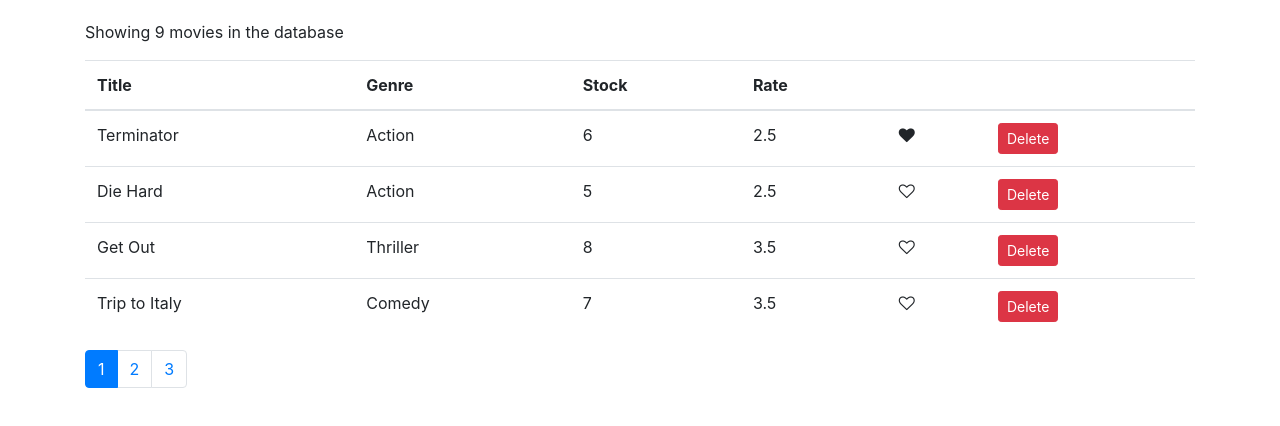
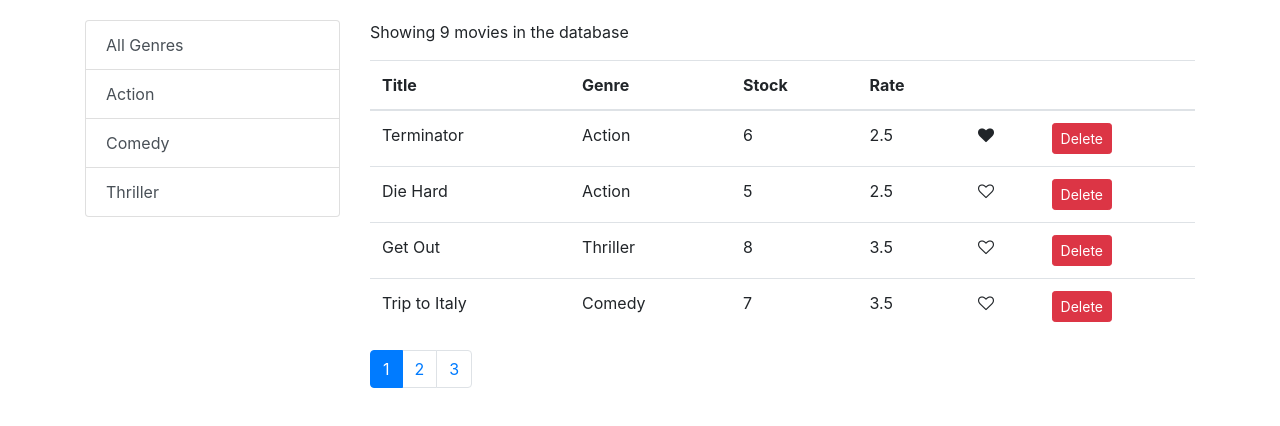
Before and after one commit to sepehr-amooei/React-vidly-project-, a React (Create React App) app: page / in a window 1280 px wide. Shown: the top 426 px of the page. Built offline with nearby package versions, Linux system fonts and the light colour scheme.

Commit message:
List group component

```diff
--- a/src/components/common/like.jsx
+++ b/src/components/common/like.jsx
@@ -1,9 +1,13 @@
 import React from 'react';
+import PropTypes from 'prop-types';
 
 const Like = ({liked, onClick}) => {
  let classes = "fa fa-heart"
  if (!liked) classes += "-o";
  return (<i className={classes} onClick={onClick} style={ {cursor : 'pointer'} } aria-hidden="true"></i> );
 }
-
+ Like.prototypes= {
+ liked: PropTypes.bool.isRequired,
+ onClick: PropTypes.func.isRequired
+}
 export default Like;
--- a/src/components/common/listGroup.jsx
+++ b/src/components/common/listGroup.jsx
@@ -21,3 +21,22 @@
 //   valueProperty: "_id"
 // };
 // export default ListGroup;
+
+import React from 'react';
+
+const ListGroup = ({items, textProperty, valueProperty, selectedItem, onItemSelect})=> {
+ return (
+  <div className="list-group">
+      {items.map(item => <button key={item[valueProperty]} type="button"
+        className={item === selectedItem? "list-group-item list-group-item-action active" : "list-group-item list-group-item-action"}
+        onClick={() => onItemSelect(item)}>{item[textProperty]}</button>)}
+  </div>
+  );
+}
+
+ListGroup.defaultProps = {
+ textProperty: 'name',
+ valueProperty: '_id'
+};
+
+export default  ListGroup ;
--- a/src/components/common/pagination.jsx
+++ b/src/components/common/pagination.jsx
@@ -1,5 +1,6 @@
 import React from 'react';
 import _ from 'lodash';
+import PropTypes from 'prop-types';
 
 const Pagination = ({ itemCount, pageSize, currentPage, onPageChange }) => {
  const pageCount = Math.ceil(itemCount / pageSize);
@@ -7,11 +8,17 @@ const Pagination = ({ itemCount, pageSize, currentPage, onPageChange }) => {
  const page = _.range(1, pageCount + 1);
  return (
   <nav aria-label="...">
-   <ul class="pagination">
-    {page.map( p => <li class={currentPage === p ? "page-item active" : "page-item" } onClick= {() => onPageChange(p)}><button class="page-link" href="#">{p}</button></li>)}
+   <ul className="pagination">
+    {page.map( p => <li key={p} className={currentPage === p ? "page-item active" : "page-item" } ><button onClick= {() => onPageChange(p)} className="page-link" href="#">{p}</button></li>)}
   </ul>
 </nav>
   );
 }
 
+Pagination.prototypes= {
+ itemCount: PropTypes.number.isRequired,
+ pageSize:PropTypes.number.isRequired,
+ currentPage: PropTypes.number.isRequired,
+ onPageChange: PropTypes.func.isRequired
+}
 export default Pagination;
--- a/src/components/movies.jsx
+++ b/src/components/movies.jsx
@@ -1,141 +1,64 @@
-// import React, { Component } from 'react';
-
-// import { getMovies } from '../services/fakeMovieService';
-// import Like from './common/like';
-// import Pagination from './common/pagination';
-// import paginated from '../utils/paginate';
-// import { getGenres } from '../services/fakeGenreService';
-// import ListGroup from './common/listGroup';
-
-
-// class Movies extends Component {
-//   state = {
-//     movies: [],
-//     currentPage : 1,
-//     genres: [],
-//     pageSize: 4,
-//   }
-//   componentDidMount() {
-//   const genres = [{ name: 'all Generes' }, ...getGenres()];
-//   this.setState({movies: getMovies() , genres})
-// }
-
-//   handleDelete = item => {
-//   const movies = this.state.movies.filter(m => m._id !== item._id);
-//   this.setState({
-//     movies,
-//   })
-//   }
-//   handleLike = item => {
-//     const movies = [...this.state.movies];
-//     const index = movies.indexOf(item);
-//     movies[index] = { ...item };
-//     movies[index].liked = !movies[index].liked;
-//     this.setState({ movies });
-//   }
-//   handlePageChange = (pageIndex) => {
-//     this.setState({ currentPage: pageIndex });
-//   }
-//   handleGenreSelect = (genre) => {
-//     this.setState({ selectedGenre: genre, currentPage: 1 });
-
-//   }
-//   render() {
-//     const { length: count } = this.state.movies;
-//     const { pageSize, currentPage, selectedGenre, movies:allMovies} = this.state;
-//     const filterd = selectedGenre && selectedGenre._id  ? allMovies.filter(m => m.genre._id === selectedGenre._id) : allMovies;
-//     const movies = paginated(filterd, pageSize , currentPage);
-
-//     if (count === 0) return <p>There are no movies in the databas</p>;
-//   return (
-//     <main className="container">
-//       <div class="row">
-//         <div className="col-3">
-//         <ListGroup
-//           items={this.state.genres}
-//           onItemSelect={this.handleGenreSelect}
-//           selectedItem = {this.state.selectedGenre}
-//           />
-//         </div>
-//         <div className="col">
-//           <p>Showing {filterd.length} movies in the database</p>
-//       <table className="table  table-lg">
-//         <thead >
-//         <tr>
-//           <th scope='col'>Title</th>
-//           <th scope='col'>Genre</th>
-//           <th scope='col'>stock</th>
-//           <th scope='col'>Rate</th>
-//           <th scope='col'></th>
-//           <th scope='col'></th>
-//         </tr>
-//         </thead>
-//         <tbody>{ this.renderList(movies) }</tbody>
-//         </table>
-//         <Pagination
-//           itemsCount={filterd.length}
-//           pageSize={pageSize}
-//           currentPage = {currentPage}
-//           onPageChange = {this.handlePageChange}
-//           />
-//           </div>
-//       </div>
-//     </main>
-//   );
-//   }
-//   renderList(movies) {
-//   return movies.map(item => {
-//     return (<tr key={item._id}>
-//     <td>{ item.title }</td>
-//     <td>{ item.genre.name}</td>
-//     <td>{ item.numberInStock }</td>
-//     <td>{item.dailyRentalRate}</td>
-//     <td><Like liked={ item.liked } onClick={() => this.handleLike(item)} /></td>
-//     <td><button onClick={() => this.handleDelete(item)} key={item._id} className='btn btn-danger btn-sm'>Delete</button></td>
-//     </tr>)
-//   })
-//   }
-// }
-// export default Movies;
 import React, { Component } from 'react';
 import { getMovies } from '../services/fakeMovieService';
+import { getGenres } from '../services/fakeGenreService';
 import Like from './common/like';
 import Pagination from './common/pagination';
+import ListGroup from './common/listGroup';
 import paginate from '../utils/paginate';
 
 class Movies extends Component {
   state = {
-    movies: getMovies(),
+    movies: [],
+    genres:[],
     pageSize: 4,
     currentPage: 1,
   }
+  componentDidMount() {
+    const genres = [{name:'All Genres'}, ...getGenres()]
+    this.setState({movies: getMovies(), genres})
+  }
 
- handleDelete = item => {
-    const movies = this.state.movies.filter(m => m._id !== item._id);
+  handleDelete = movie => {
+    const movies = this.state.movies.filter(m => m._id !== movie._id);
     this.setState({
     movies,
   })
   }
 
-  handleLike = item => {
+  handleLike = movie => {
     const movies = this.state.movies;
-    const index = movies.indexOf(item);
-    movies[index] = { ...item };
+    const index = movies.indexOf(movie);
+    movies[index] = { ...movie };
     movies[index].liked = !movies[index].liked;
     this.setState({ movies });
   }
 
-  handlePageChange = item => {
-    const currentPage = item;
+  handlePageChange = page => {
+    const currentPage = page;
     this.setState({ currentPage });
   }
+
+  handleGenreSelect = genre => {
+    this.setState({ selectedGenre: genre,currentPage: 1 })
+  }
+
   render() {
-    const { movies: allMovies, currentPage, pageSize } = this.state;
-    const movies = paginate(allMovies, currentPage, pageSize);
-    const { length: count } = allMovies;
+    const { movies: allMovies, genres, currentPage, pageSize, selectedGenre } = this.state;
+    const filterd = selectedGenre && selectedGenre._id ? allMovies.filter(movie => movie.genre._id === selectedGenre._id) : allMovies;
+    const movies = paginate(filterd, currentPage, pageSize);
+    const { length: count } = filterd;
   if (count === 0) return <p>There are no movies in the databas</p>;
   return (
     <React.Fragment>
+      <div className="row">
+        <div className="col-3">
+          <ListGroup
+            items={genres}
+            selectedItem={selectedGenre}
+            onItemSelect={this.handleGenreSelect}
+          />
+        </div>
+        <div className="col">
           <p>Showing {count} movies in the database</p>
           <table className="table">
             <thead>
@@ -158,6 +81,8 @@ class Movies extends Component {
               currentPage={currentPage}
               onPageChange={this.handlePageChange}
             />
+          </div>
+        </div>
     </React.Fragment>
     );
   }
```
Lines whose indentation alone changed are shown as unchanged.
